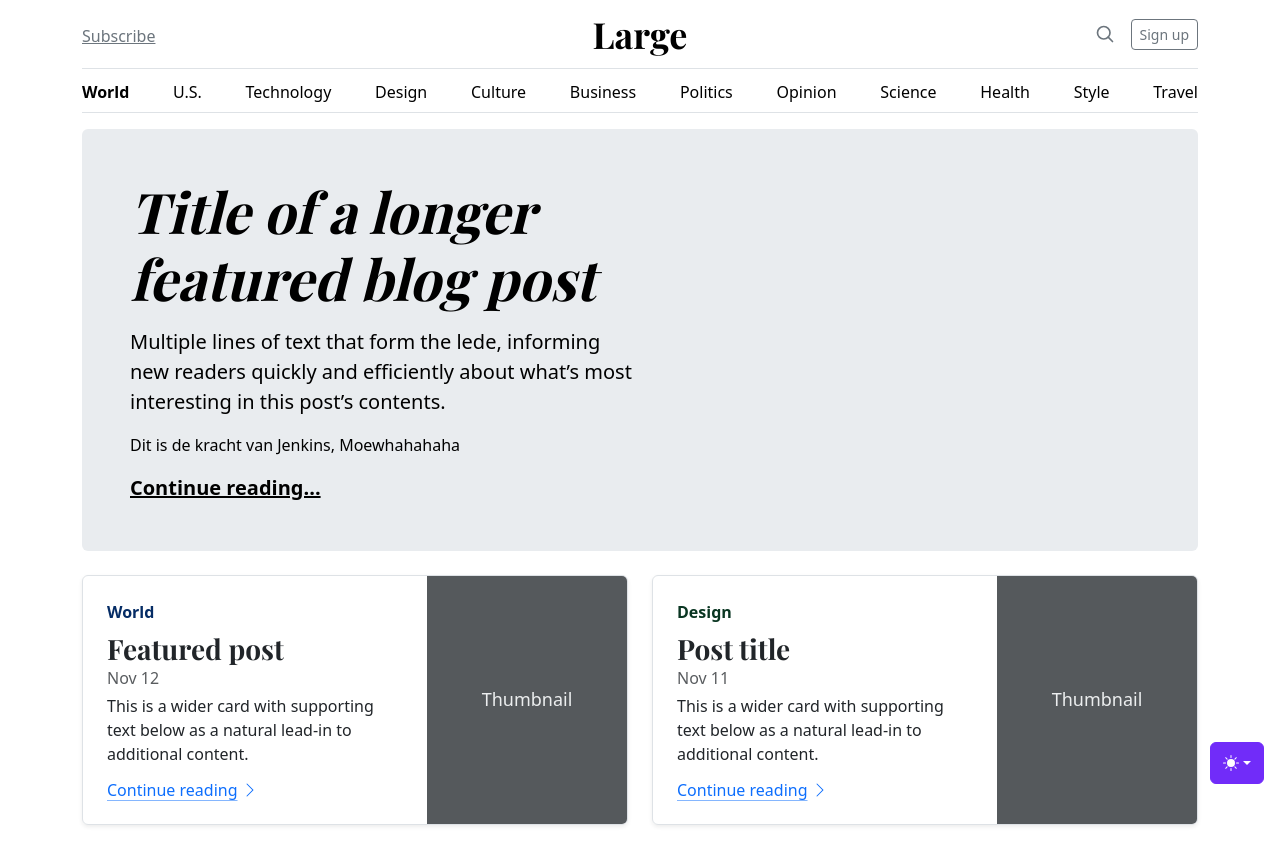
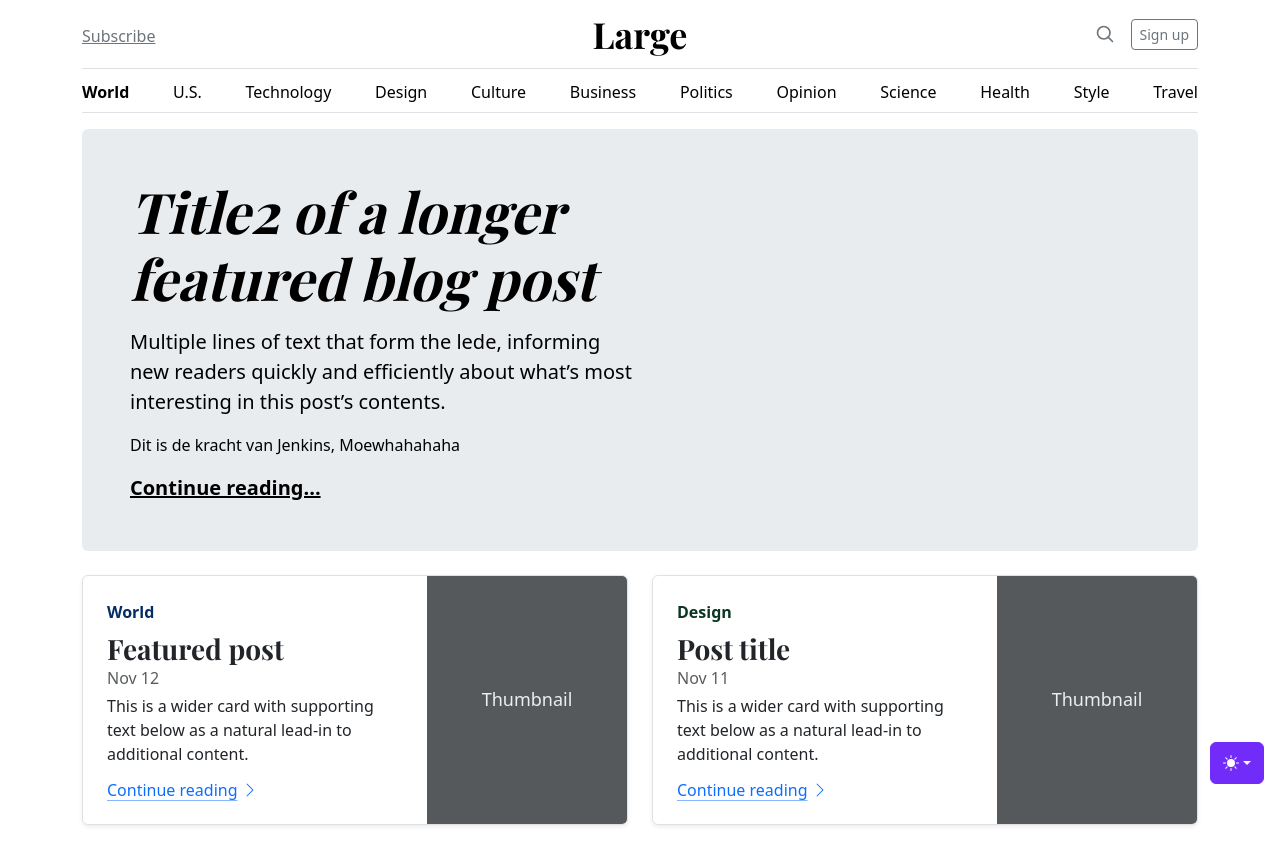
Before and after one commit to liquid-design/blog, a plain HTML site: page index.html in a window 1280 px wide. Shown: the top 852 px of the page. Drawn offline with nearby package versions, Linux system fonts and the light colour scheme.

Commit message:
added 2 after title

```diff
--- a/index.html
+++ b/index.html
@@ -282,7 +282,7 @@
       <div class="p-4 p-md-5 mb-4 rounded text-body-emphasis bg-body-secondary">
         <div class="col-lg-6 px-0">
           <h1 class="display-4 fst-italic">
-            Title of a longer featured blog post
+            Title2 of a longer featured blog post
           </h1>
           <p class="lead my-3">
             Multiple lines of text that form the lede, informing new readers
```
